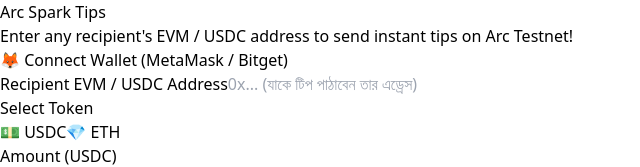
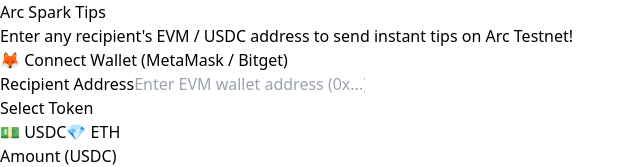
Before and after one commit to Amazid19/arc-spark-tips-2.0, a Next.js app: page / in a window 1280 px wide. Shown: the top 167 px of the page, without its empty margins (0-640 px from the left). Built offline with nearby package versions, Linux system fonts and the light colour scheme.

Commit message:
Update page.tsx

```diff
--- a/src/app/page.tsx
+++ b/src/app/page.tsx
@@ -9,10 +9,10 @@
   const [recipient, setRecipient] = useState<string>('');
   const [status, setStatus] = useState<string>('');
 
-  // 🔹 ওয়ালেট কানেক্ট ফাংশন (MetaMask / Bitget)
+  // 🔹 Wallet Connection
   const connectWallet = async () => {
     if (typeof window.ethereum === 'undefined') {
-      alert('দয়া করে MetaMask বা Bitget Wallet ইন্সটল করুন!');
+      alert('Please install MetaMask or Bitget Wallet!');
       return;
     }
     try {
@@ -28,15 +28,15 @@
     }
   };
 
-  // 🔹 ট্রানজ্যাকশন পাঠানোর ফাংশন
+  // 🔹 Handle Transaction
   const handleSendTip = async (e: React.FormEvent) => {
     e.preventDefault();
     if (!account) {
-      alert('প্রথমে ওয়ালেট কানেক্ট করুন!');
+      alert('Please connect your wallet first!');
       return;
     }
     if (!recipient) {
-      alert('Recipient Address দিন!');
+      alert('Please enter a recipient address!');
       return;
     }
 
@@ -44,15 +44,13 @@
       setStatus('Preparing transaction...');
       const parsedAmount = parseFloat(amount);
       if (isNaN(parsedAmount) || parsedAmount <= 0) {
-        alert('সঠিক অ্যামাউন্ট দিন');
+        alert('Please enter a valid amount');
         return;
       }
 
-      // ETH সেন্ড করার জন্য
       const weiValue = BigInt(Math.floor(parsedAmount * 1e18));
       const hexValue = '0x' + weiValue.toString(16);
 
-      // মেটামাস্ক / বিটগেট ট্রানজ্যাকশন রিকোয়েস্ট
       const txHash = await window.ethereum.request({
         method: 'eth_sendTransaction',
         params: [
@@ -65,7 +63,7 @@
       });
 
       setStatus(`✅ Success! Tx Hash: ${txHash}`);
-      alert(`টিপ সফলভাবে পাঠানো হয়েছে! Tx Hash: ${txHash}`);
+      alert(`Tip sent successfully! Tx Hash: ${txHash}`);
     } catch (error: any) {
       console.error(error);
       setStatus(`❌ Transaction failed: ${error.message || 'User rejected'}`);
@@ -100,14 +98,14 @@
         </div>
 
         <form onSubmit={handleSendTip} className="space-y-4">
-          {/* 2️⃣ STEP 2: Recipient EVM/USDC Address */}
+          {/* 2️⃣ STEP 2: Recipient Address */}
           <div>
             <label className="block text-xs font-semibold text-slate-400 uppercase tracking-wider mb-2">
-              Recipient EVM / USDC Address
+              Recipient Address
             </label>
             <input
               type="text"
-              placeholder="0x... (যাকে টিপ পাঠাবেন তার এড্রেস)"
+              placeholder="Enter EVM wallet address (0x...)"
               value={recipient}
               onChange={(e) => setRecipient(e.target.value)}
               className="w-full bg-slate-900 border border-slate-700 rounded-xl px-4 py-3 text-sm focus:outline-none focus:border-cyan-500 text-white placeholder-slate-500 font-mono"
@@ -115,7 +113,7 @@
             />
           </div>
 
-          {/* Asset Selection */}
+          {/* Select Token */}
           <div>
             <label className="block text-xs font-semibold text-slate-400 uppercase tracking-wider mb-2">
               Select Token
@@ -146,7 +144,7 @@
             </div>
           </div>
 
-          {/* Amount Selection */}
+          {/* Select Amount */}
           <div>
             <label className="block text-xs font-semibold text-slate-400 uppercase tracking-wider mb-2">
               Amount ({token})
@@ -173,7 +171,7 @@
               <input
                 type="number"
                 step="0.0001"
-                placeholder="Amount (e.g. 0.01)"
+                placeholder="Enter ETH amount (e.g. 0.01)"
                 value={amount}
                 onChange={(e) => setAmount(e.target.value)}
                 className="w-full bg-slate-900 border border-slate-700 rounded-xl px-4 py-3 text-sm focus:outline-none focus:border-cyan-500 text-white placeholder-slate-500"
```
